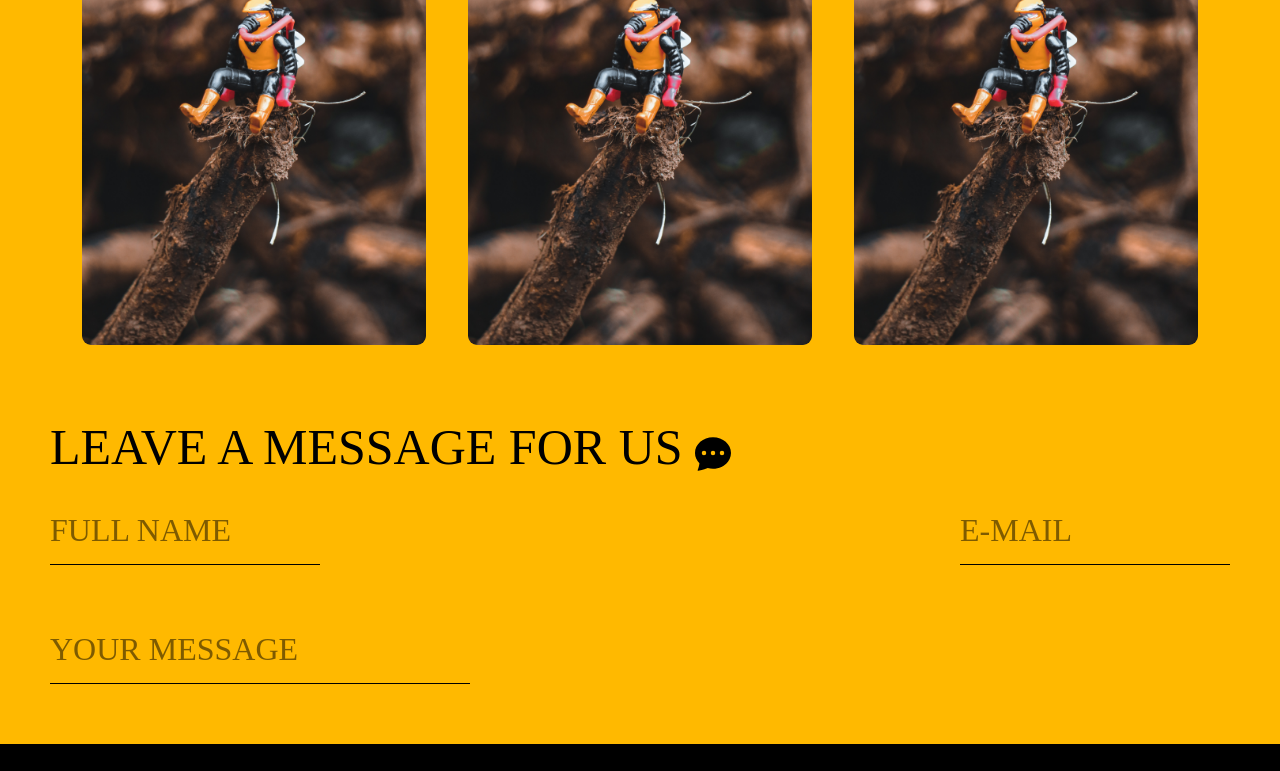
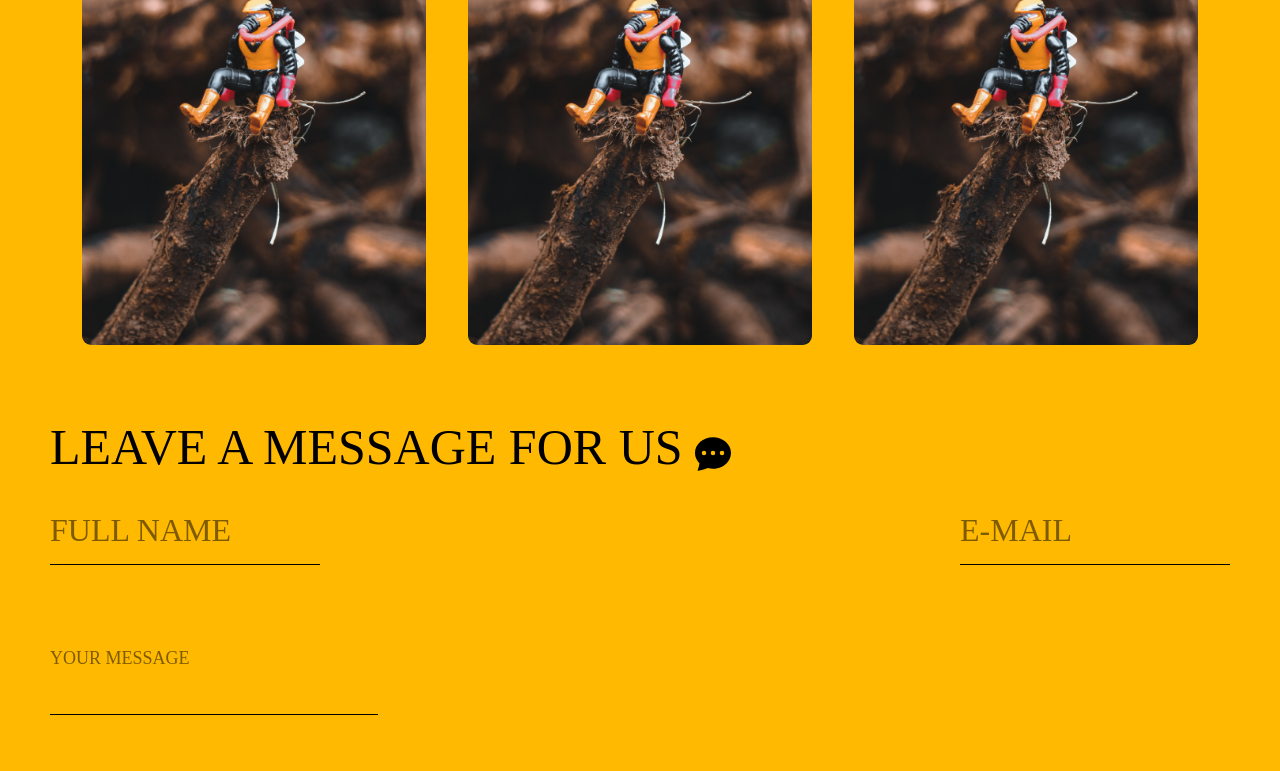
Before and after one commit to Christopher-kenway/QUE-HERO, a website: page index.html in a window 1280 px wide. Shown: the part 3094-3865 px from the top of the page. Drawn offline with nearby package versions, Linux system fonts and the light colour scheme; a web font is replaced by a local one.

Commit message:
new changes

```diff
--- a/index.html
+++ b/index.html
@@ -72,7 +72,7 @@
                 <p>Are you a business owner aiming to provide your customers with an exceptional dining experience? Becoming a Vendor with us means you're joining forces with a dynamic platform that connects hungry patrons with your delicious offerings. Elevate your business by embracing convenience - offer online ordering, reduce waiting times, and let your culinary creations shine. It's time to be a Hero to your customers.</p>
                 <span>
                 <h3>Become a Vendor</h3>
-                        <img src="assets/vendor icon.svg" alt="logo">
+                        <img src="assets/vendor icon.svg" alt="">
 
                 </span>
                 </div>
@@ -134,7 +134,7 @@
                   </form>
                   <form>
                     <div class="user-box">
-                      <input type="text" name="" required="">
+                      <textarea name="message" rows="5" cols="20"></textarea>
                       <label>YOUR MESSAGE</label>
                     </div>
 
--- a/style.css
+++ b/style.css
@@ -285,6 +285,8 @@ flex-direction: row;
 .feature01-info span img{
     width: 70px;
     height: 68.291px;
+    margin-right: -1.2rem;
+    margin-top: -0.5rem;
 
 }
 
@@ -461,28 +463,50 @@ line-height: normal;
 
 .user-box{
     max-width: 600px;
+    word-wrap: break-word;
 
 
 }
-.user-box input {
+input, textarea {
     width: 100%;
     padding: 10px;
-    font-size: 16px;
+    font-size: 32px;
     color: #000000;
     margin-bottom: 30px;
     border: none;
     border-bottom: 1px solid #000000;
     outline: none;
     font-family: "BadaBoom pro bb";
+    background: transparent;
+
+}
+
+textarea {
+    resize: none;
+    height: 100px;
+    width: 20.5rem;
+    overflow: auto;
+    font-family: "BadaBoom pro bb";
     font-size: 32px;
+    color: #000000;
+    border: none;
+    border-bottom: 1px solid #000000;
+    outline: none;
     background: transparent;
-    word-wrap: break-word;
-    overflow-wrap: break-word;
-    word-break: break-all;
 
+}
 
+textarea:focus {
+    outline: none;
+}
 
-  }
+textarea:focus ~ label,
+textarea:valid ~ label {
+ top: 20px;
+ left: 0;
+   color: #000000;
+ font-size: 18px;
+}
 
   .form-section form{
         display: flex;
```
